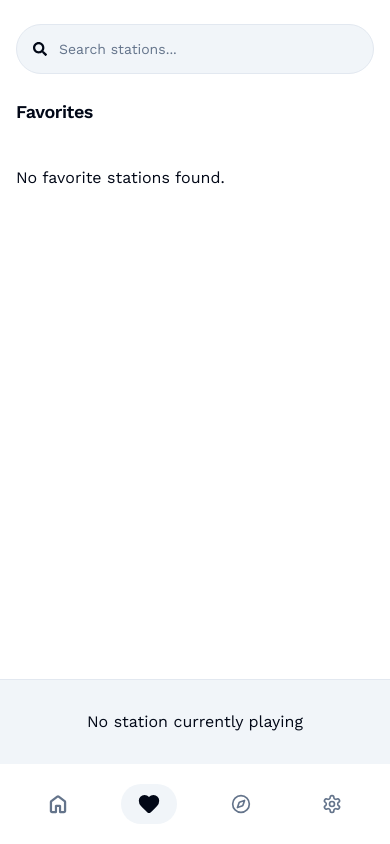
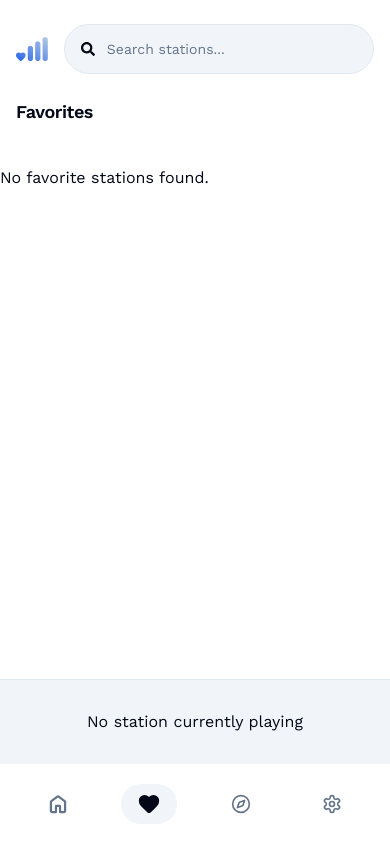
Before and after one commit to Rich1997/radioso, a React (Vite) app: page /favorites in a window 390 px wide. Built offline with nearby package versions, Linux system fonts and the light colour scheme.

Commit message:
Change logo, add logo for mobile devices, change radiostation list UI on mobile

```diff
--- a/src/components/AudioPlayer.tsx
+++ b/src/components/AudioPlayer.tsx
@@ -125,7 +125,7 @@ const AudioPlayer: React.FC<AudioPlayerProps> = ({
             <div className="h-full w-full gap-4 cursor-pointer flex items-center">
                 <Drawer>
                     <DrawerTrigger
-                        className="w-full ring-0 border-0 focus:outline-none focus:ring-0 focus-visible:outline-none focus-visible:ring-0 focus-visible:ring-offset-0 active:outline-none text-card-foreground sm:px-0 px-[9px] select-none"
+                        className="w-full ring-0 border-0 focus:outline-none focus:ring-0 focus-visible:outline-none focus-visible:ring-0 focus-visible:ring-offset-0 active:outline-none text-card-foreground px-0 select-none"
                         asChild={true}
                     >
                         <div className="flex items-center justify-between">
--- a/src/components/Layout.tsx
+++ b/src/components/Layout.tsx
@@ -13,7 +13,7 @@ export const Layout: React.FC = () => {
                     <Topbar />
                 </div>
                 <div className="bg-border sticky top-[75px] h-[1px] z-20 sm:block hidden" />
-                <div className="flex gap-4 flex-1 container max-w-7xl mx-auto px-4">
+                <div className="flex gap-4 flex-1 container max-w-7xl mx-auto sm:px-4 px-0">
                     <Sidebar />
                     <Outlet />
                 </div>
--- a/src/components/RadioStation.tsx
+++ b/src/components/RadioStation.tsx
@@ -34,7 +34,7 @@ export const RadioStation: React.FC<RadioStationProps> = ({ station, favIcon = f
 
     return (
         <Card
-            className="flex items-center justify-between p-2 cursor-pointer select-none sm:hover:bg-muted hover:bg-card active:bg-muted rounded-lg gap-4"
+            className="flex items-center justify-between sm:p-2 px-4 py-2 cursor-pointer select-none sm:hover:bg-muted hover:bg-card active:bg-muted sm:rounded-lg rounded-none gap-4 sm:bg-card bg-background sm:border border-0"
             onClick={handlePlayPause}
             title={station.name}
         >
--- a/src/components/Topbar.tsx
+++ b/src/components/Topbar.tsx
@@ -1,11 +1,15 @@
 import Logo from "./assets/Logo";
+import MobileLogo from "./assets/MobileLogo";
 import Search from "./Search";
 
 const Topbar = () => {
     return (
-        <div className="flex gap-4 bg-background w-full justify-between sm:items-center px-4 sm:py-4 pt-6 pb-4 sm:flex-row flex-col items-start sm:h-[75px] h-[90px]">
+        <div className="flex gap-4 bg-background w-full justify-between sm:items-center px-4 sm:py-4 pt-6 pb-4 items-center sm:h-[75px] h-[90px]">
             <div className="hidden sm:block">
                 <Logo height={24} primaryColor="hsl(var(--primary))" secondaryColor="hsl(var(--secondary))" />
+            </div>
+            <div className="sm:hidden block">
+                <MobileLogo height={24} />
             </div>
             <Search />
         </div>
--- /dev/null
+++ b/src/components/assets/MobileLogo.tsx
@@ -0,0 +1,32 @@
+import React from "react";
+
+type MobileLogoProps = {
+    width?: number;
+    height?: number;
+    primaryColor?: string;
+    secondaryColor?: string;
+};
+
+const MobileLogo: React.FC<MobileLogoProps> = ({
+    width,
+    height,
+    primaryColor = "hsl(var(--primary))",
+    secondaryColor = "hsl(var(--secondary))",
+}) => {
+    return (
+        <svg width={width} height={height} viewBox="0 0 146 110" xmlns="http://www.w3.org/2000/svg">
+            <defs>
+                <linearGradient id="grad" x1="0%" y1="100%" x2="100%" y2="0%">
+                    <stop offset="0%" style={{ stopColor: primaryColor }} />
+                    <stop offset="100%" style={{ stopColor: secondaryColor }} />
+                </linearGradient>
+            </defs>
+            <path
+                style={{ fill: "url(#grad)" }}
+                d="M54 52c0-6.627 5.373-12 12-12s12 5.373 12 12v46c0 6.627-5.373 12-12 12s-12-5.373-12-12zm34-20c0-6.627 5.373-12 12-12s12 5.373 12 12v66c0 6.627-5.373 12-12 12s-12-5.373-12-12zm34-20c0-6.627 5.373-12 12-12s12 5.373 12 12v86c0 6.627-5.373 12-12 12s-12-5.373-12-12zM21.98 110q-.87 0-1.748-.315a4.2 4.2 0 0 1-1.56-.986l-3.745-3.426Q9.242 100.076 4.62 94.876 0 89.676 0 83.326q0-5.266 3.51-8.796Q7.023 71 12.28 71q2.831 0 5.35 1.156 2.52 1.157 4.35 3.21a13.1 13.1 0 0 1 4.35-3.21A12.7 12.7 0 0 1 31.68 71q5.259 0 8.79 3.53Q44 78.058 44 83.327q0 6.348-4.613 11.576-4.612 5.226-10.407 10.437l-3.677 3.371a4.2 4.2 0 0 1-1.567.981 5.3 5.3 0 0 1-1.756.308"
+            />
+        </svg>
+    );
+};
+
+export default MobileLogo;
--- a/src/components/pages/SearchResults.tsx
+++ b/src/components/pages/SearchResults.tsx
@@ -45,7 +45,7 @@ const SearchResults: React.FC = () => {
     return (
         <div className="w-full">
             <div className="sticky sm:top-[76px] top-[90px] bg-background z-10 sm:pt-8 pt-2">
-                <Link to="/" className="text-sm font-normal text-muted-foreground hover:text-foreground">
+                <Link to="/" className="text-sm font-normal text-muted-foreground hover:text-foreground sm:px-0 px-4">
                     ← Go back home
                 </Link>
                 <Subtitlebar>Search results for "{searchTerm || "..."}"</Subtitlebar>
--- a/src/components/ui snippets/GridContainer.tsx
+++ b/src/components/ui snippets/GridContainer.tsx
@@ -6,7 +6,7 @@ type GridContainerProps = {
 
 const GridContainer: React.FC<GridContainerProps> = ({ children }) => {
     return (
-        <div className="grid lg:grid-cols-2 xl:grid-cols-3 grid-cols-1 gap-x-4 gap-y-2 sm:pb-8 pb-6 w-full">
+        <div className="grid lg:grid-cols-2 xl:grid-cols-3 grid-cols-1 gap-x-4 sm:gap-y-2 gap-y-1 sm:pb-8 pb-6 w-full">
             {children}
         </div>
     );
--- a/src/components/ui snippets/Subtitlebar.tsx
+++ b/src/components/ui snippets/Subtitlebar.tsx
@@ -5,7 +5,7 @@ interface SubtitlebarProps {
 }
 
 const Subtitlebar: React.FC<SubtitlebarProps> = ({ children }) => {
-    return <div className="sm:text-xl text-lg font-semibold tracking-tight pb-4">{children}</div>;
+    return <div className="sm:text-xl text-lg font-semibold tracking-tight pb-4 sm:px-0 px-4">{children}</div>;
 };
 
 export default Subtitlebar;
--- a/src/components/ui/card.tsx
+++ b/src/components/ui/card.tsx
@@ -3,7 +3,7 @@ import * as React from "react";
 import { cn } from "@/lib/utils";
 
 const Card = React.forwardRef<HTMLDivElement, React.HTMLAttributes<HTMLDivElement>>(({ className, ...props }, ref) => (
-    <div ref={ref} className={cn("rounded-lg border bg-card text-card-foreground shadow-sm", className)} {...props} />
+    <div ref={ref} className={cn("rounded-lg border bg-card text-card-foreground", className)} {...props} />
 ));
 Card.displayName = "Card";
 
```
Also changed, not shown: src/components/assets/Logo.tsx (+4 -4 lines).
